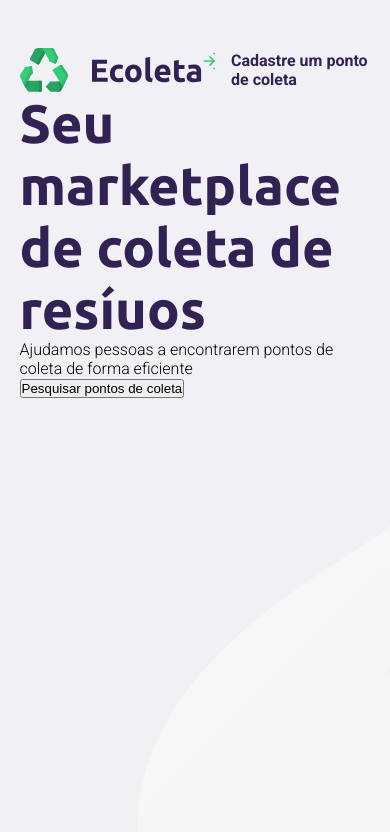
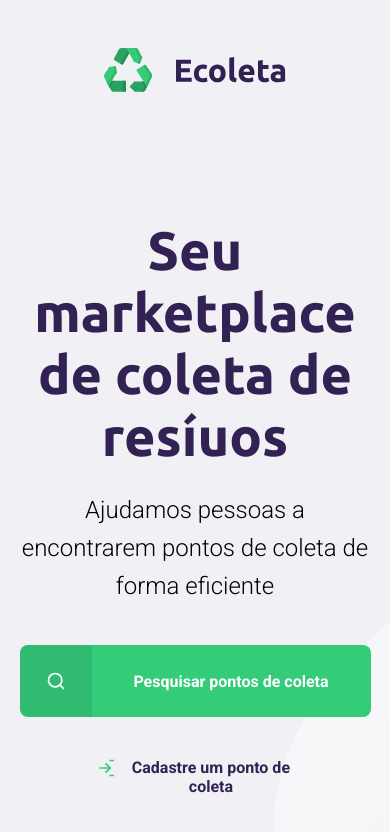
Before and after one commit to andersongames/ecoleta, a plain HTML site: page index.html in a window 390 px wide. Drawn offline with Linux system fonts and the light colour scheme.

Commit message:
responsive

```diff
--- a/index.html
+++ b/index.html
@@ -23,7 +23,8 @@
 
                 <a href="#">
                     <span></span>
-                    Cadastre um ponto de coleta</a>
+                    Cadastre um ponto de coleta
+                </a>
 
             </header>
 
@@ -33,7 +34,10 @@
 
                 <p>Ajudamos pessoas a encontrarem pontos de coleta de forma eficiente</p>
 
-                <button>Pesquisar pontos de coleta</button>
+                <a href="#">
+                    <span></span>
+                    <strong>Pesquisar pontos de coleta</strong>
+                </a>
 
             </main>
 
--- a/styles/_base.scss
+++ b/styles/_base.scss
@@ -1,4 +1,5 @@
 $title-color: #322153;
+$primary-color: #34cb79;
 
 *{
     margin: 0;
@@ -11,6 +12,7 @@
 
 body{
     background: #f0f0f5;
+    -webkit-font-smoothing: antialiased;
 }
 
 h1, h2, h3, h4, h5, h6{
--- a/styles/_page-home.scss
+++ b/styles/_page-home.scss
@@ -6,7 +6,10 @@
     div.content {
         width: 90%;
         max-width: 1100px;
+        height: 100%;
         margin: 0 auto;
+        display: flex;
+        flex-direction: column;
 
         header {
             padding-top: 48px;
@@ -31,10 +34,60 @@
 
         main {
             max-width: 560px;
+            flex: 1;
+            display: flex;
+            flex-direction: column;
+            justify-content: center;
 
             h1 {
                 font-size: 54px;
             }
+
+            p {
+                font-size: 24px;
+                line-height: 38px;
+                margin-top: 24px;
+            }
+
+            a {
+                width: 100%;
+                max-width: 360px;
+                height: 72px;
+                border-radius: 8px;
+                display: flex;
+                align-items: center;
+                margin-top: 40px;
+                background-color: $primary-color;
+                transition: 400ms;
+
+                &:hover{
+                    background-color: #2fb86e;
+                }
+
+                span {
+                    width: 72px;
+                    height: 72px;
+                    border-top-left-radius: 8px;
+                    border-bottom-left-radius: 8px;
+                    background-color: rgba(0, 0, 0, 0.08);
+                    display: flex;
+                    align-items: center;
+                    justify-content: center;
+
+                    &::after{
+                        content: "";
+                        background-image: url(../assets/search.svg);
+                        width: 20px;
+                        height: 20px;
+                    }
+                }
+
+                strong {
+                    flex: 1;
+                    color: white;
+                    text-align: center;
+                }
+            }
         }
     }
 }
--- /dev/null
+++ b/styles/_responsive.scss
@@ -0,0 +1,23 @@
+@media (max-width: 900px) {
+    #page-home{
+        background-position-x: 70vw;
+
+        div.content {
+            align-items: center;
+            text-align: center;
+
+            header {
+                a {
+                    position: absolute;
+                    bottom: 48px;
+                    left: 50%;
+                    transform: translateX(-50%);
+                }
+            }
+        }
+
+        main {
+            align-items: center;
+        }
+    }
+}
--- a/styles/main.scss
+++ b/styles/main.scss
@@ -1,2 +1,3 @@
 @import 'base';
-@import 'page-home'
+@import 'page-home';
+@import 'responsive'
```
Also changed, not shown: styles/main.css, 1 other file.
